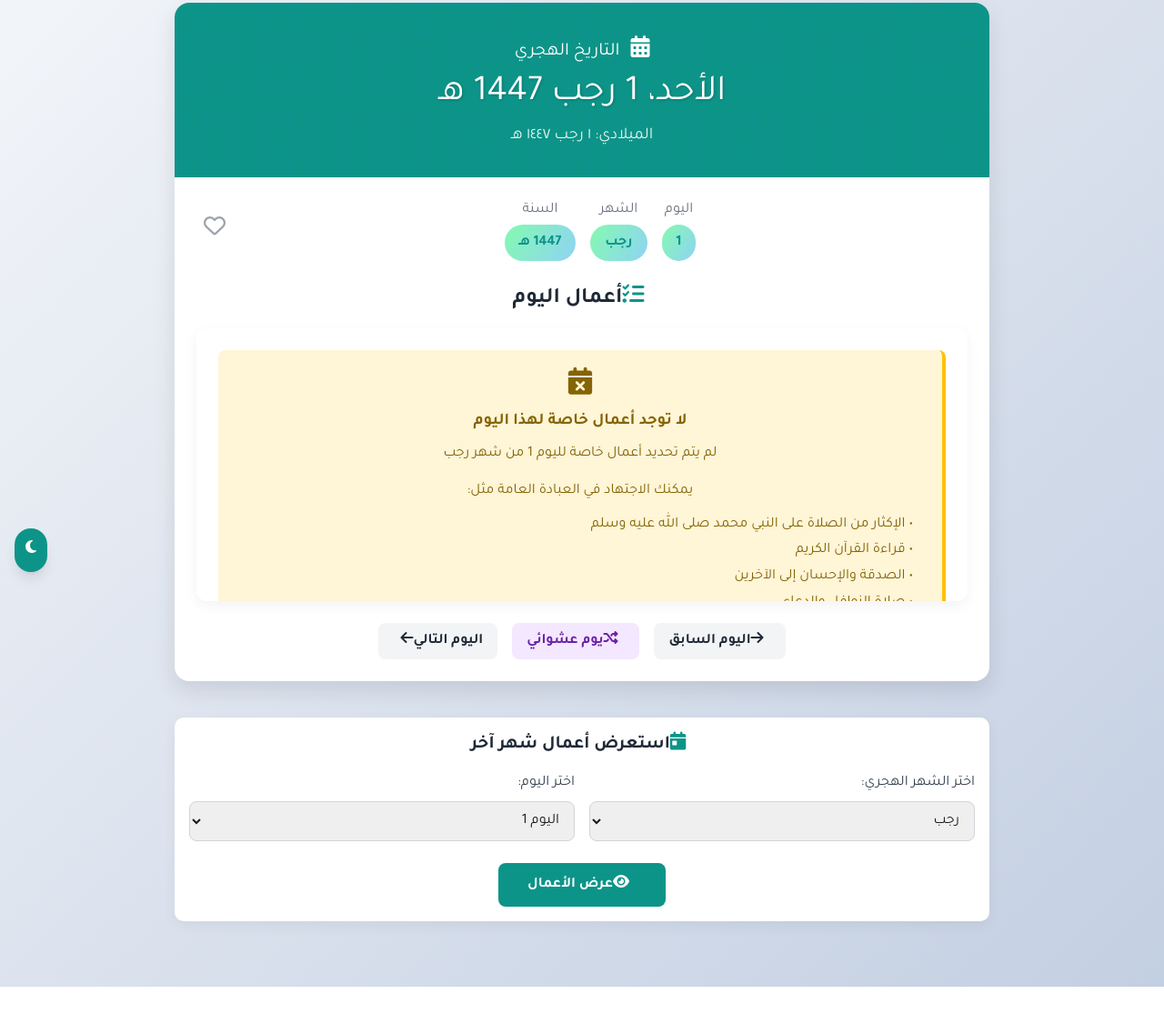
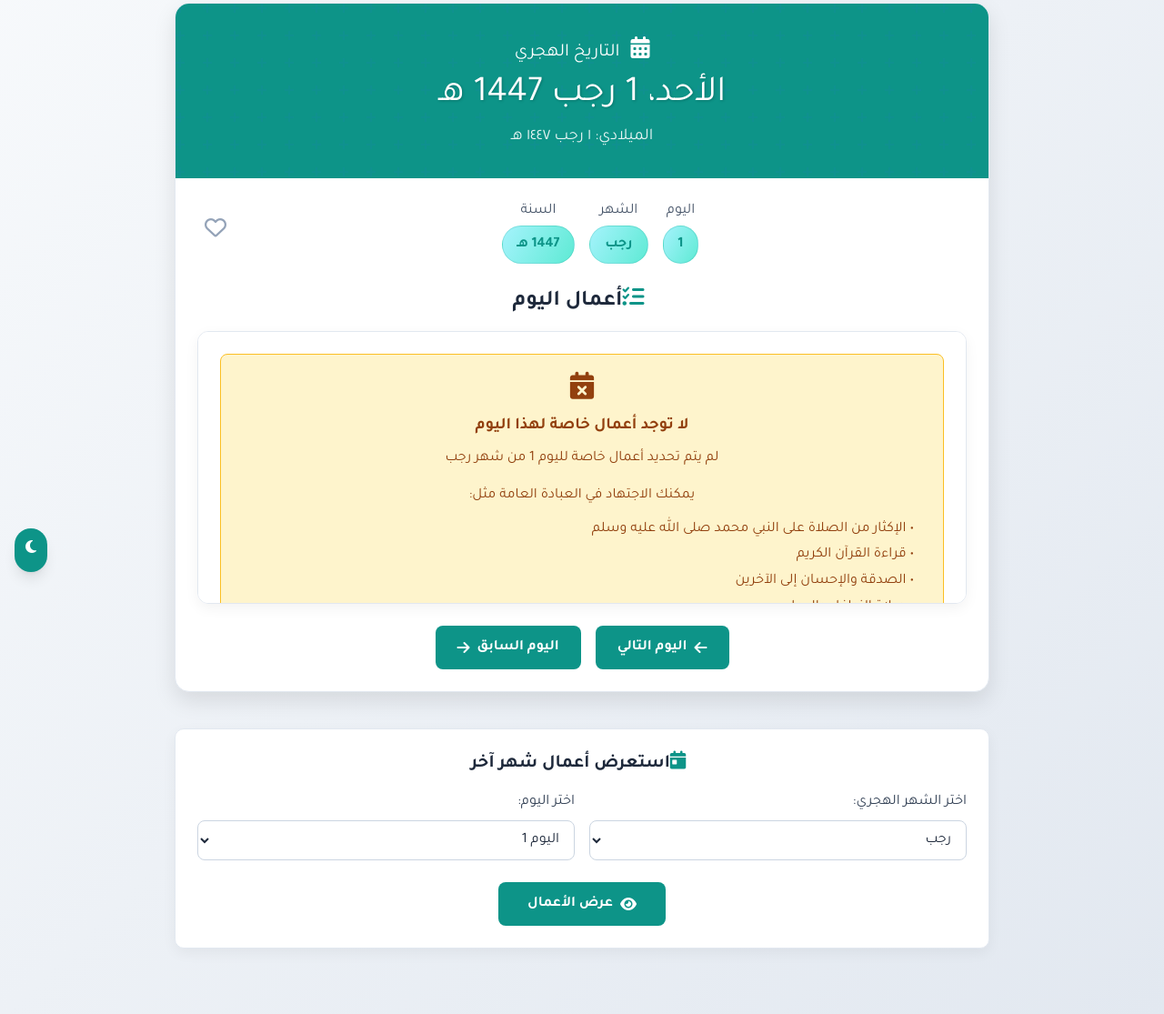
Before and after one commit to yasserdx2008/Maahad-Al-Rasoul, a plain HTML site: page index.html in a window 1280 px wide. Shown: the part 155-1270 px from the top of the page at 91% size. Before the commit the page ends 1240 px from the top, so only its background shows below. Drawn offline with nearby package versions, Linux system fonts and the light colour scheme.

```diff
--- a/index.html
+++ b/index.html
@@ -9,19 +9,29 @@
     <script src="https://cdn.tailwindcss.com"></script>
     <style>
         :root {
-            --bg-primary: #f5f7fa;
-            --text-primary: #1a1a1a;
+            --bg-primary: #f8fafc;
+            --text-primary: #1e293b;
             --card-bg: #ffffff;
             --primary-color: #0d9488;
-            --secondary-color: #c3cfe2;
+            --secondary-color: #e2e8f0;
+            --border-color: #e2e8f0;
+            --text-secondary: #64748b;
+            --select-bg: #ffffff;
+            --select-text: #1e293b;
+            --select-border: #cbd5e1;
         }
 
         .dark-theme {
-            --bg-primary: #121212;
-            --text-primary: #e0e0e0;
-            --card-bg: #1e1e1e;
-            --primary-color: #10b981;
-            --secondary-color: #374151;
+            --bg-primary: #0f172a;
+            --text-primary: #f1f5f9;
+            --card-bg: #1e293b;
+            --primary-color: #14b8a6;
+            --secondary-color: #334155;
+            --border-color: #334155;
+            --text-secondary: #94a3b8;
+            --select-bg: #1e293b;
+            --select-text: #f1f5f9;
+            --select-border: #475569;
         }
 
         body {
@@ -41,6 +51,7 @@
             transition: all 0.3s ease;
             box-shadow: 0 10px 25px rgba(0, 0, 0, 0.1);
             background-color: var(--card-bg);
+            border: 1px solid var(--border-color);
         }
 
         .calendar-card:hover {
@@ -60,17 +71,19 @@
         }
 
         .works-content {
-            background: rgba(255, 255, 255, 0.9);
+            background: rgba(255, 255, 255, 0.95);
             border-radius: 12px;
             padding: 1.5rem;
             line-height: 1.8;
             box-shadow: 0 5px 15px rgba(0, 0, 0, 0.05);
             max-height: 300px;
             overflow-y: auto;
+            border: 1px solid var(--border-color);
         }
 
         .dark-theme .works-content {
-            background: rgba(30, 30, 30, 0.9);
+            background: rgba(30, 41, 59, 0.95);
+            border: 1px solid #334155;
         }
 
         .works-content::-webkit-scrollbar {
@@ -78,12 +91,8 @@
         }
 
         .works-content::-webkit-scrollbar-track {
-            background: #f1f1f1;
+            background: var(--secondary-color);
             border-radius: 10px;
-        }
-
-        .dark-theme .works-content::-webkit-scrollbar-track {
-            background: #374151;
         }
 
         .works-content::-webkit-scrollbar-thumb {
@@ -92,32 +101,48 @@
         }
 
         .no-works {
-            background: rgba(255, 243, 205, 0.8);
-            border-right: 4px solid #ffc107;
-            color: #856404;
+            background: rgba(254, 243, 199, 0.9);
+            border-right: 4px solid #f59e0b;
+            color: #92400e;
             padding: 1rem;
             border-radius: 8px;
+            border: 1px solid #fbbf24;
         }
 
         .dark-theme .no-works {
-            background: rgba(66, 54, 0, 0.8);
-            color: #fef3c7;
+            background: rgba(120, 53, 15, 0.3);
+            color: #fde68a;
+            border: 1px solid #f59e0b;
         }
 
         .day-highlight {
-            background: linear-gradient(120deg, #84fab0 0%, #8fd3f4 100%);
+            background: linear-gradient(120deg, #a5f3fc 0%, #5eead4 100%);
             padding: 0.5rem 1rem;
             border-radius: 50px;
             display: inline-block;
             font-weight: bold;
             color: var(--primary-color);
+            border: 1px solid rgba(13, 148, 136, 0.2);
         }
 
         .month-selector {
             background: var(--card-bg);
             border-radius: 10px;
-            padding: 1rem;
+            padding: 1.5rem;
             box-shadow: 0 5px 15px rgba(0, 0, 0, 0.05);
+            border: 1px solid var(--border-color);
+        }
+
+        /* إصلاح خاص لـ select في الوضع النهاري */
+        .month-selector select {
+            background-color: var(--select-bg) !important;
+            color: var(--select-text) !important;
+            border-color: var(--select-border) !important;
+        }
+
+        .month-selector select option {
+            background-color: var(--select-bg);
+            color: var(--select-text);
         }
 
         .notification-box {
@@ -133,6 +158,7 @@
             max-width: 300px;
             display: none;
             animation: slideIn 0.3s ease;
+            border: 1px solid rgba(255, 255, 255, 0.1);
         }
 
         @keyframes slideIn {
@@ -162,16 +188,38 @@
             to { opacity: 1; transform: translateY(0); }
         }
 
+        .nav-btn {
+            background: linear-gradient(135deg, var(--primary-color) 0%, #0d9488 100%);
+            color: white;
+            border: none;
+            transition: all 0.3s ease;
+        }
+
+        .nav-btn:hover {
+            background: linear-gradient(135deg, #0ea5e9 0%, #0d9488 100%);
+            transform: translateY(-2px);
+            box-shadow: 0 5px 15px rgba(13, 148, 136, 0.3);
+        }
+
         @media (max-width: 768px) {
             .arabic-date {
                 font-size: 1.8rem;
+            }
+
+            .nav-buttons {
+                flex-direction: column;
+                gap: 10px;
+            }
+
+            .nav-btn {
+                width: 100%;
             }
         }
     </style>
 </head>
 <body class="py-8 px-4">
     <!-- زر تبديل الوضع الليلي -->
-    <button id="themeToggle" class="fixed bottom-4 left-4 p-3 bg-teal-600 text-white rounded-full shadow-lg z-50 hover:bg-teal-700 transition">
+    <button id="themeToggle" class="fixed bottom-4 left-4 p-3 bg-teal-600 dark:bg-teal-700 text-white rounded-full shadow-lg z-50 hover:bg-teal-700 dark:hover:bg-teal-600 transition">
         <i class="fas fa-moon"></i>
     </button>
 
@@ -191,10 +239,10 @@
     <div class="container mx-auto max-w-4xl">
         <!-- العنوان الرئيسي -->
         <header class="text-center mb-10">
-            <h1 class="text-4xl font-bold text-gray-800 dark:text-white mb-3">
+            <h1 class="text-4xl font-bold text-slate-800 dark:text-slate-100 mb-3">
                 <i class="fas fa-mosque text-teal-600 mr-2"></i>نور الولاية
             </h1>
-            <p class="text-gray-600 dark:text-gray-300 text-lg">اعرف أعمال وفضائل اليوم حسب التقويم الهجري الإسلامي</p>
+            <p class="text-slate-600 dark:text-slate-300 text-lg">اعرف أعمال وفضائل اليوم حسب التقويم الهجري الإسلامي</p>
         </header>
 
         <!-- بطاقة التاريخ الهجري -->
@@ -218,29 +266,29 @@
                 <div class="flex justify-between items-center mb-6">
                     <div class="flex flex-wrap justify-center gap-4 flex-1">
                         <div class="text-center">
-                            <div class="text-gray-500 dark:text-gray-400 mb-1">اليوم</div>
+                            <div class="text-slate-600 dark:text-slate-400 mb-1">اليوم</div>
                             <div id="hijriDay" class="day-highlight">--</div>
                         </div>
 
                         <div class="text-center">
-                            <div class="text-gray-500 dark:text-gray-400 mb-1">الشهر</div>
+                            <div class="text-slate-600 dark:text-slate-400 mb-1">الشهر</div>
                             <div id="hijriMonth" class="day-highlight">--</div>
                         </div>
 
                         <div class="text-center">
-                            <div class="text-gray-500 dark:text-gray-400 mb-1">السنة</div>
+                            <div class="text-slate-600 dark:text-slate-400 mb-1">السنة</div>
                             <div id="hijriYear" class="day-highlight">--</div>
                         </div>
                     </div>
 
                     <!-- زر المفضلة -->
-                    <button id="favoriteBtn" class="favorite-btn text-2xl text-gray-400 hover:text-yellow-500 p-2" title="إضافة/إزالة من المفضلة">
+                    <button id="favoriteBtn" class="favorite-btn text-2xl text-slate-400 hover:text-yellow-500 p-2" title="إضافة/إزالة من المفضلة">
                         <i class="far fa-heart"></i>
                     </button>
                 </div>
 
                 <div class="text-center mb-4">
-                    <h2 class="text-2xl font-bold text-gray-800 dark:text-white mb-4">
+                    <h2 class="text-2xl font-bold text-slate-800 dark:text-slate-100 mb-4">
                         <i class="fas fa-tasks text-teal-600 mr-2"></i>أعمال اليوم
                     </h2>
                 </div>
@@ -252,20 +300,19 @@
                         <div class="spinner-border text-teal-600" role="status">
                             <i class="fas fa-spinner fa-spin fa-2x"></i>
                         </div>
-                        <p class="mt-3 text-gray-600 dark:text-gray-300">جاري تحميل أعمال اليوم...</p>
+                        <p class="mt-3 text-slate-600 dark:text-slate-300">جاري تحميل أعمال اليوم...</p>
                     </div>
                 </div>
 
                 <!-- أزرار التنقل -->
-                <div class="flex justify-center gap-4 mt-6">
-                    <button id="prevDayBtn" class="bg-gray-100 dark:bg-gray-800 hover:bg-gray-200 dark:hover:bg-gray-700 text-gray-800 dark:text-white font-bold py-2 px-4 rounded-lg transition">
-                        <i class="fas fa-arrow-right mr-2"></i>اليوم السابق
+                <div class="flex justify-center gap-4 mt-6 nav-buttons">
+                    <button id="nextDayBtn" class="nav-btn font-bold py-3 px-6 rounded-lg transition duration-300 flex items-center justify-center gap-2">
+                        <i class="fas fa-arrow-left"></i>
+                        <span>اليوم التالي</span>
                     </button>
-                    <button id="randomDayBtn" class="bg-purple-100 dark:bg-purple-900 hover:bg-purple-200 dark:hover:bg-purple-800 text-purple-800 dark:text-purple-200 font-bold py-2 px-4 rounded-lg transition">
-                        <i class="fas fa-random mr-2"></i>يوم عشوائي
-                    </button>
-                    <button id="nextDayBtn" class="bg-gray-100 dark:bg-gray-800 hover:bg-gray-200 dark:hover:bg-gray-700 text-gray-800 dark:text-white font-bold py-2 px-4 rounded-lg transition">
-                        اليوم التالي<i class="fas fa-arrow-left ml-2"></i>
+                    <button id="prevDayBtn" class="nav-btn font-bold py-3 px-6 rounded-lg transition duration-300 flex items-center justify-center gap-2">
+                        <span>اليوم السابق</span>
+                        <i class="fas fa-arrow-right"></i>
                     </button>
                 </div>
             </div>
@@ -273,14 +320,14 @@
 
         <!-- اختيار الشهر يدويًا -->
         <div class="month-selector mb-10">
-            <h3 class="text-xl font-bold text-gray-800 dark:text-white mb-4 text-center">
+            <h3 class="text-xl font-bold text-slate-800 dark:text-slate-100 mb-4 text-center">
                 <i class="fas fa-calendar-day text-teal-600 mr-2"></i>استعرض أعمال شهر آخر
             </h3>
 
             <div class="flex flex-wrap justify-center gap-4 mb-6">
                 <div class="flex-1 min-w-[200px]">
-                    <label for="monthSelect" class="block text-gray-700 dark:text-gray-300 mb-2">اختر الشهر الهجري:</label>
-                    <select id="monthSelect" class="w-full p-3 border border-gray-300 dark:border-gray-600 dark:bg-gray-800 dark:text-white rounded-lg focus:ring-2 focus:ring-teal-500 focus:border-teal-500">
+                    <label for="monthSelect" class="block text-slate-700 dark:text-slate-300 mb-2">اختر الشهر الهجري:</label>
+                    <select id="monthSelect" class="w-full p-3 border rounded-lg focus:ring-2 focus:ring-teal-500 focus:border-teal-500 transition-all duration-200">
                         <option value="1">محرم</option>
                         <option value="2">صفر</option>
                         <option value="3">ربيع الأول</option>
@@ -297,23 +344,24 @@
                 </div>
 
                 <div class="flex-1 min-w-[200px]">
-                    <label for="daySelect" class="block text-gray-700 dark:text-gray-300 mb-2">اختر اليوم:</label>
-                    <select id="daySelect" class="w-full p-3 border border-gray-300 dark:border-gray-600 dark:bg-gray-800 dark:text-white rounded-lg focus:ring-2 focus:ring-teal-500 focus:border-teal-500">
+                    <label for="daySelect" class="block text-slate-700 dark:text-slate-300 mb-2">اختر اليوم:</label>
+                    <select id="daySelect" class="w-full p-3 border rounded-lg focus:ring-2 focus:ring-teal-500 focus:border-teal-500 transition-all duration-200">
                         <!-- سيتم ملء الأيام جافاسكريبت -->
                     </select>
                 </div>
             </div>
 
             <div class="text-center">
-                <button id="viewWorksBtn" class="bg-teal-600 hover:bg-teal-700 text-white font-bold py-3 px-8 rounded-lg transition duration-300 transform hover:scale-105">
-                    <i class="fas fa-eye mr-2"></i>عرض الأعمال
+                <button id="viewWorksBtn" class="nav-btn font-bold py-3 px-8 rounded-lg transition duration-300 transform hover:scale-105 flex items-center justify-center gap-2 mx-auto">
+                    <i class="fas fa-eye"></i>
+                    <span>عرض الأعمال</span>
                 </button>
             </div>
         </div>
 
         <!-- قسم المفضلة -->
         <div id="favoritesSection" class="calendar-card p-6 mb-10" style="display: none;">
-            <h3 class="text-xl font-bold text-gray-800 dark:text-white mb-4 text-center">
+            <h3 class="text-xl font-bold text-slate-800 dark:text-slate-100 mb-4 text-center">
                 <i class="fas fa-heart text-red-500 mr-2"></i>أعمالي المفضلة
             </h3>
             <div id="favoritesContainer" class="works-content">
@@ -698,7 +746,7 @@
             if (hijriWorks[month] && hijriWorks[month][day]) {
                 worksContainer.innerHTML = `
                     <div class="text-right fade-in">
-                        <h4 class="font-bold text-xl mb-3 text-teal-700">أعمال اليوم ${day} من ${monthName}</h4>
+                        <h4 class="font-bold text-xl mb-3 text-teal-700 dark:text-teal-400">أعمال اليوم ${day} من ${monthName}</h4>
                         ${hijriWorks[month][day]}
                     </div>
                 `;
@@ -759,12 +807,12 @@
             if (favorites[key]) {
                 favoriteBtn.innerHTML = '<i class="fas fa-heart"></i>';
                 favoriteBtn.classList.add('active');
-                favoriteBtn.classList.remove('text-gray-400');
+                favoriteBtn.classList.remove('text-slate-400');
                 favoriteBtn.classList.add('text-yellow-500');
             } else {
                 favoriteBtn.innerHTML = '<i class="far fa-heart"></i>';
                 favoriteBtn.classList.remove('active');
-                favoriteBtn.classList.add('text-gray-400');
+                favoriteBtn.classList.add('text-slate-400');
                 favoriteBtn.classList.remove('text-yellow-500');
             }
         }
@@ -778,9 +826,9 @@
             if (favoriteKeys.length === 0) {
                 favoritesContainer.innerHTML = `
                     <div class="text-center py-8">
-                        <i class="far fa-heart text-3xl text-gray-400 mb-3"></i>
-                        <p class="text-gray-600 dark:text-gray-300">لا توجد أعمال مفضلة بعد</p>
-                        <p class="text-sm text-gray-500 dark:text-gray-400 mt-2">اضغط على زر القلب لإضافة أعمال إلى المفضلة</p>
+                        <i class="far fa-heart text-3xl text-slate-400 mb-3"></i>
+                        <p class="text-slate-600 dark:text-slate-300">لا توجد أعمال مفضلة بعد</p>
+                        <p class="text-sm text-slate-500 dark:text-slate-400 mt-2">اضغط على زر القلب لإضافة أعمال إلى المفضلة</p>
                     </div>
                 `;
                 favoritesSection.style.display = 'none';
@@ -796,14 +844,14 @@
 
                 if (work) {
                     favoritesHTML += `
-                        <div class="border-b border-gray-200 dark:border-gray-700 pb-4">
+                        <div class="border-b border-slate-200 dark:border-slate-700 pb-4">
                             <div class="flex justify-between items-start mb-2">
                                 <h4 class="font-bold text-lg text-teal-700 dark:text-teal-400">اليوم ${fav.day} من ${monthName}</h4>
                                 <button class="remove-favorite text-red-500 hover:text-red-700" data-key="${key}">
                                     <i class="fas fa-trash"></i>
                                 </button>
                             </div>
-                            <div class="text-right text-gray-700 dark:text-gray-300">
+                            <div class="text-right text-slate-700 dark:text-slate-300">
                                 ${work.substring(0, 200)}...
                             </div>
                             <button class="view-favorite mt-2 text-teal-600 dark:text-teal-400 hover:underline text-sm"
@@ -936,7 +984,7 @@
                 toggleFavorite(month, day);
             });
 
-            // أزرار التنقل
+            // أزرار التنقل (تم تبديل المواقع)
             document.getElementById('prevDayBtn').addEventListener('click', function() {
                 const currentMonth = hijriMonthNameToNumber(document.getElementById('hijriMonth').textContent);
                 let currentDay = parseInt(document.getElementById('hijriDay').textContent);
@@ -953,6 +1001,7 @@
 
                 document.getElementById('daySelect').value = currentDay;
                 document.getElementById('viewWorksBtn').click();
+                showNotification("تم الانتقال لليوم السابق");
             });
 
             document.getElementById('nextDayBtn').addEventListener('click', function() {
@@ -972,29 +1021,11 @@
 
                 document.getElementById('daySelect').value = currentDay;
                 document.getElementById('viewWorksBtn').click();
-            });
-
-            document.getElementById('randomDayBtn').addEventListener('click', function() {
-                const randomMonth = Math.floor(Math.random() * 12) + 1;
-                const daysInMonth = randomMonth === 12 ? 29 : 30;
-                const randomDay = Math.floor(Math.random() * daysInMonth) + 1;
-
-                document.getElementById('monthSelect').value = randomMonth;
-                document.getElementById('monthSelect').dispatchEvent(new Event('change'));
-                document.getElementById('daySelect').value = randomDay;
-                document.getElementById('viewWorksBtn').click();
-                showNotification("تم اختيار يوم عشوائي");
+                showNotification("تم الانتقال لليوم التالي");
             });
 
             // تحديث المفضلة
             updateFavoritesSection();
-
-            // طلب الإذن للإشعارات
-            if ('Notification' in window && Notification.permission === 'default') {
-                setTimeout(() => {
-                    showNotification("يمكنك تفعيل الإشعارات للحصول على تذكيرات يومية");
-                }, 3000);
-            }
 
             // تحديث الصفحة كل ساعة
             setInterval(displayHijriDate, 3600000);
```
